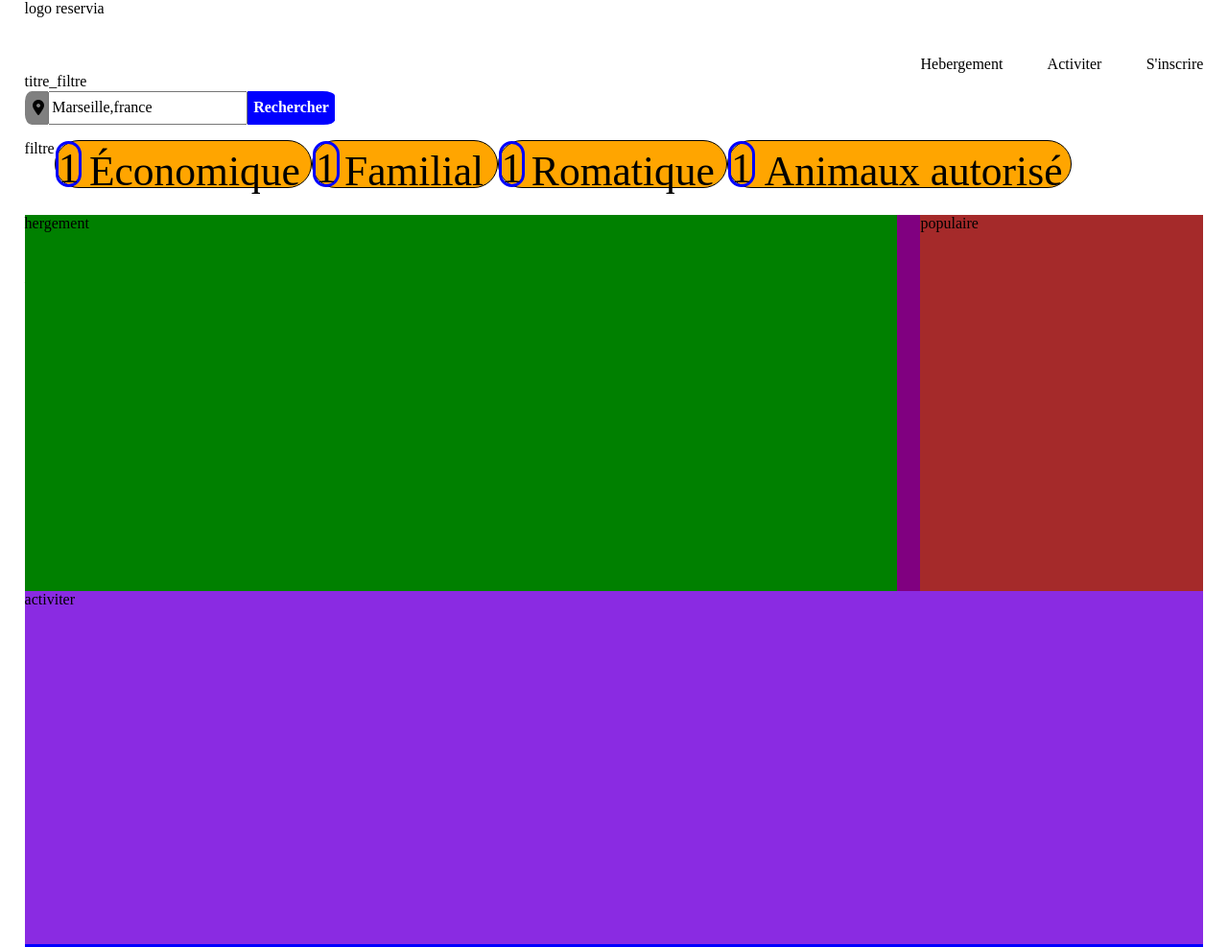
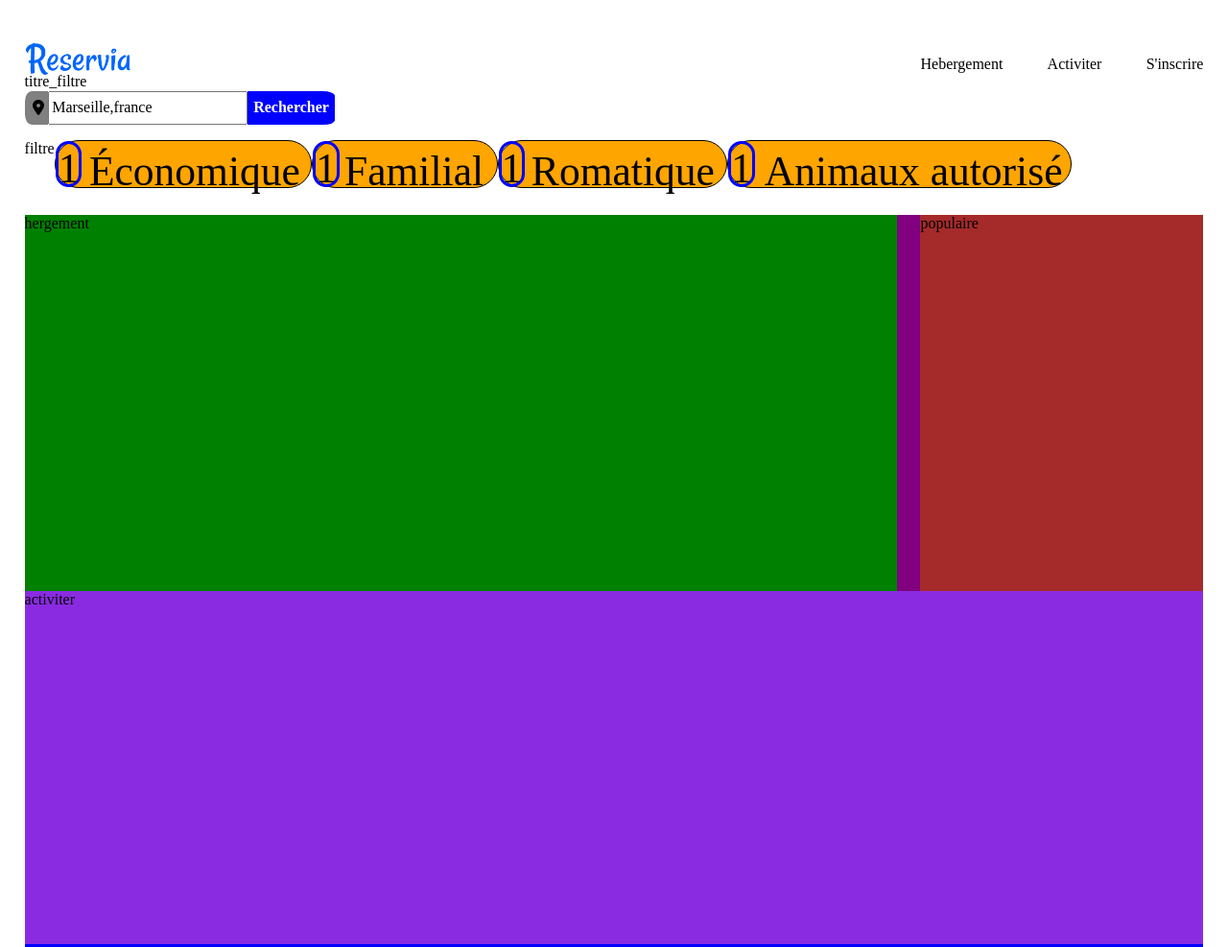
Before and after one commit to mysteriou13/project_index, a plain HTML site: page index.html in a window 1280 px wide. Shown: the top 987 px of the page at 96% size. Drawn offline with Linux system fonts and the light colour scheme.

Commit message:
ajout iamge logo

```diff
--- a/index.html
+++ b/index.html
@@ -23,7 +23,9 @@
 
             <div id = "div_nav">
                 <div >
-                    logo reservia
+
+                    <img class = "logo"  src = "./images/logo/Reservia@3x.png">
+
                     </div>
 
                     <nav>
--- a/style.css
+++ b/style.css
@@ -22,6 +22,14 @@ main{
     background-color: blue;
 
     height: 100%;
+  }
+
+  .logo{
+
+    width: 29%;
+position: relative;
+top: 46%;
+
   }
 
 .link{
```
